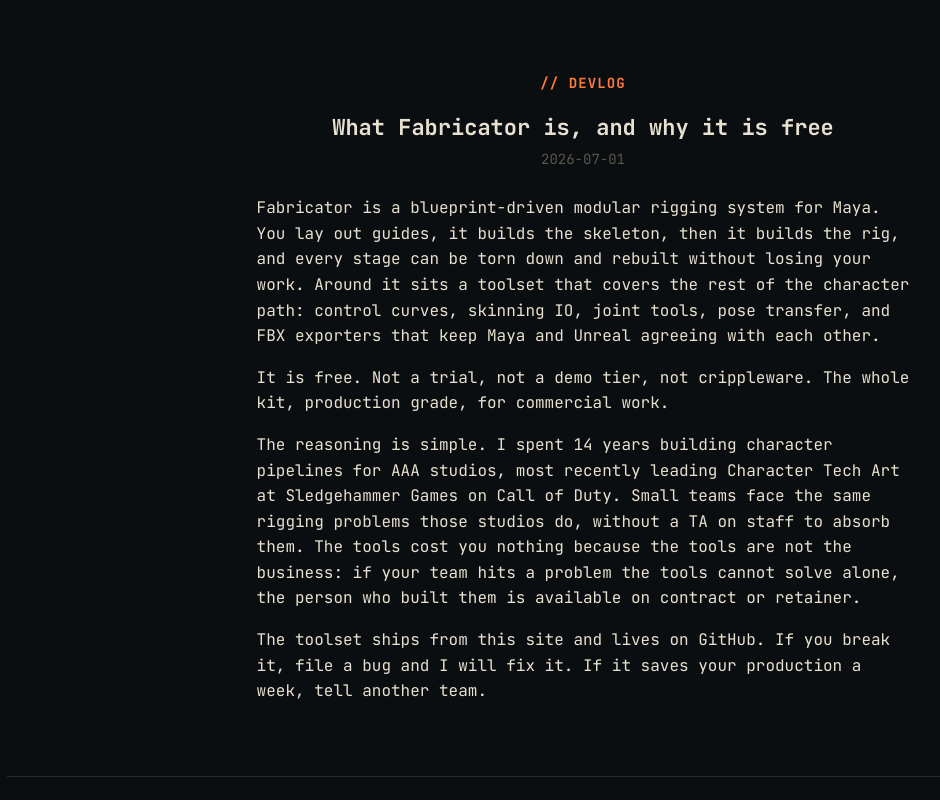
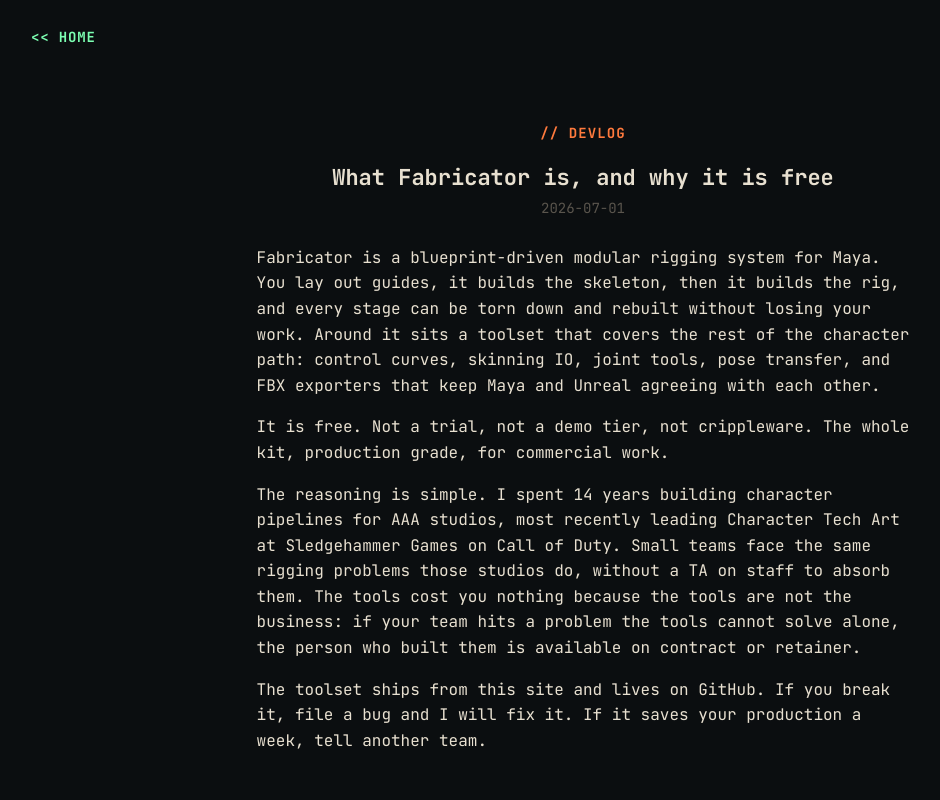
Before and after one commit to adrianmelian/fabricator-studio-site, an Astro site: page /blog/what-fabricator-is in a window 1280 px wide. Shown: the top 800 px of the page, without its empty margins (57-997 px from the left). Built offline with nearby package versions, Linux system fonts and the light colour scheme; Astro itself is replaced by a stand-in of ours.

Commit message:
[Site] Back-home nav on blog pages (CP-B feedback)

```diff
--- /dev/null
+++ b/src/components/BackHome.astro
@@ -0,0 +1,9 @@
+---
+---
+<nav class="back-home">
+  <a href="/">&lt;&lt; HOME</a>
+</nav>
+<style>
+  .back-home { max-width: 72rem; margin: 0 auto; padding: 1.5rem 1.5rem 0; text-align: left; }
+  .back-home a { font-weight: 700; font-size: 0.875rem; letter-spacing: 0.06em; text-decoration: none; }
+</style>
--- a/src/pages/blog/[slug].astro
+++ b/src/pages/blog/[slug].astro
@@ -2,6 +2,7 @@
 import BaseLayout from '../../layouts/BaseLayout.astro';
 import FieldLabel from '../../components/FieldLabel.astro';
 import Footer from '../../components/Footer.astro';
+import BackHome from '../../components/BackHome.astro';
 import { getCollection, render } from 'astro:content';
 
 export async function getStaticPaths() {
@@ -12,6 +13,7 @@
 const { Content } = await render(post);
 ---
 <BaseLayout title={`${post.data.title} | FabricatorStudio`} description={post.data.description}>
+  <BackHome />
   <article>
     <section class="post">
       <FieldLabel text="Devlog" />
--- a/src/pages/blog/index.astro
+++ b/src/pages/blog/index.astro
@@ -2,10 +2,12 @@
 import BaseLayout from '../../layouts/BaseLayout.astro';
 import FieldLabel from '../../components/FieldLabel.astro';
 import Footer from '../../components/Footer.astro';
+import BackHome from '../../components/BackHome.astro';
 import { getCollection } from 'astro:content';
 const posts = (await getCollection('blog')).sort((a, b) => b.data.date.valueOf() - a.data.date.valueOf());
 ---
 <BaseLayout title="Devlog | FabricatorStudio" description="Development log for Fabricator and the FabricatorStudio toolset.">
+  <BackHome />
   <section class="devlog-index">
     <FieldLabel text="Devlog" />
     <h1 class="vt">Devlog</h1>
```
